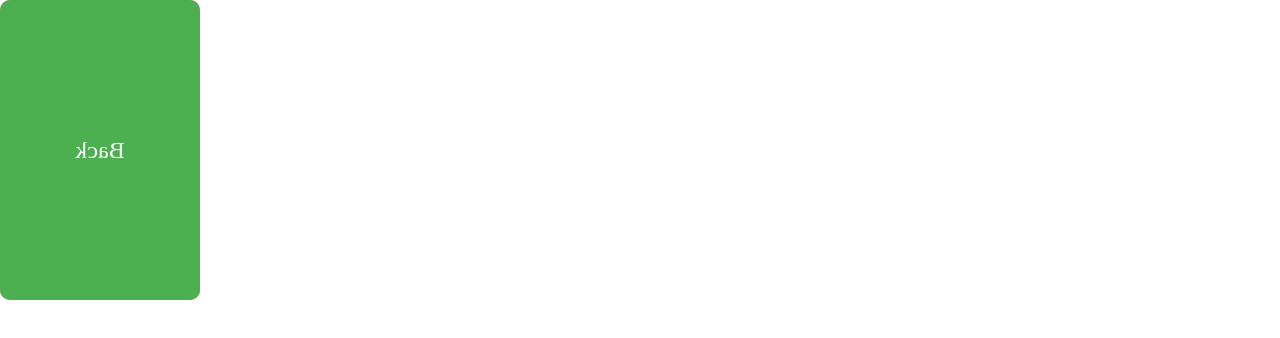
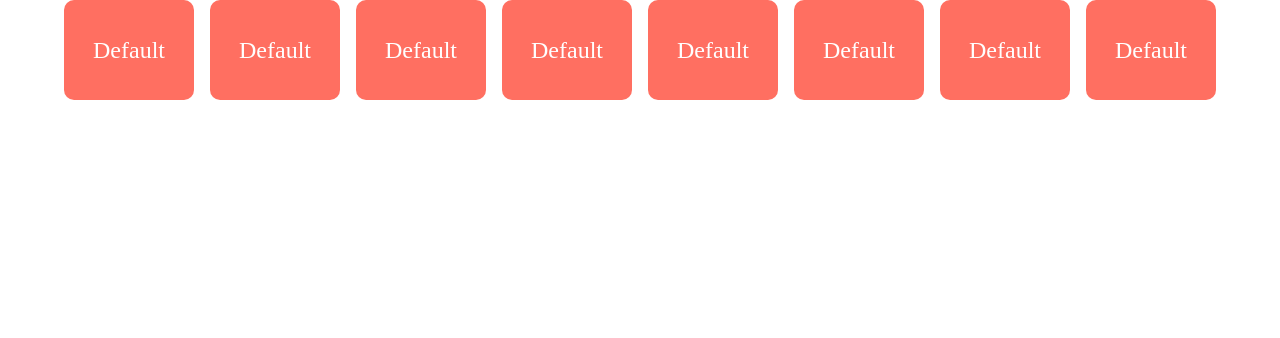
Before and after one commit to oscarhermawan17/games, a React (Vite) app: page / in a window 1280 px wide. Shown: the top 338 px of the page. Built offline with nearby package versions, Linux system fonts and the light colour scheme.

Commit message:
Flip The Card

```diff
--- a/src/App.tsx
+++ b/src/App.tsx
@@ -1,56 +1,64 @@
-import React, { useState } from 'react';
-import { Box } from '@mui/material';
-import { styled } from '@mui/system';
 
-const CardContainer = styled(Box)({
-  perspective: '1000px',
-});
+import { Container } from '@mui/material';
+import Grid from '@mui/system/Unstable_Grid';
 
-const Card = styled(Box)(({ flipped }) => ({
-  width: '200px',
-  height: '300px',
-  position: 'relative',
-  transformStyle: 'preserve-3d',
-  transform: flipped ? 'rotateY(180deg)' : 'rotateY(0deg)',
-  transition: 'transform 0.6s',
-}));
+// import { styles } from './App.ts'
+import Card from './Card/Card'
+import { useState } from 'react';
 
-const CardFace = styled(Box)({
-  position: 'absolute',
-  width: '100%',
-  height: '100%',
-  display: 'flex',
-  justifyContent: 'center',
-  alignItems: 'center',
-  fontSize: '24px',
-  color: '#fff',
-  borderRadius: '10px',
-});
 
-const CardFront = styled(CardFace)({
-  backgroundColor: '#ff6f61',
-});
+const dataStatic = () => {
+  const data: any = {}
+  for(let i=0; i<8; i++) {
+    data[i] = {
+      card: i,
+      isFinish: false,
+      isFlipped: false
+    }
+  }
+  return data;
+}
 
-const CardBack = styled(CardFace)({
-  backgroundColor: '#4caf50',
-  transform: 'rotateY(180deg)',
-});
+type CardInfo = {
+  card: string
+  isFinish: boolean,
+  isFlipped: boolean
+}
 
-const FlipCard = () => {
-  const [flipped, setFlipped] = useState(false);
+function App() {
 
-  const handleFlip = () => {
-    setFlipped(!flipped);
-  };
+  const [listOfCard, setListOfCard] = useState(() => dataStatic())
+
+  const openCard = (card: string) => {
+    setListOfCard((prevState) => (
+      {
+        ...prevState,
+        [card]: {
+          card: card,
+          isFinish: false,
+          isFlipped: true
+        }
+      }))
+  }
 
   return (
-    <CardContainer onClick={handleFlip}>
-      <Card flipped={flipped}>
-        <CardFront>Front</CardFront>
-        <CardBack>Back</CardBack>
-      </Card>
-    </CardContainer>
-  );
-};
+    <Container>
+      <Grid container spacing={2}>
+        {
+          Object.keys(listOfCard).map(key => (
+            <Grid xs={1.5} key={key}>
+              <Card
+                card={listOfCard[key].card}
+                isFinish={listOfCard[key].isFinish}
+                isFlipped={listOfCard[key].isFlipped}
+                openCardClick={openCard}
+              />
+            </Grid>
+          ))
+        }
+      </Grid>
+    </Container>
+  )
+}
 
-export default FlipCard;
+export default App
--- a/src/Card/Card.tsx
+++ b/src/Card/Card.tsx
@@ -1,4 +1,3 @@
-import { useState } from 'react';
 import { styled } from '@mui/system';
 
 const CardContent = styled('div')(({ flipped }: { flipped : boolean}) => ({
@@ -15,6 +14,7 @@ const CardFace = styled('div')({
   position: 'absolute',
   width: '100%',
   height: '100%',
+  backfaceVisibility: 'hidden',
   display: 'flex',
   justifyContent: 'center',
   alignItems: 'center',
@@ -32,13 +32,20 @@ const CardBack = styled(CardFace)({
   transform: 'rotateY(180deg)',
 });
 
-const Card = ({ data }: { data: number}) => {
-  const [flipped, setFlipped] = useState(false);
 
+type CardInfo = {
+  card: string
+  isFinish: boolean,
+  isFlipped: boolean,
+  openCardClick: (card: string) => void
+}
+
+const Card = ({ card, isFinish, isFlipped, openCardClick }: CardInfo) => {
+  console.log('card', card)
   return (
-    <CardContent onClick={() => setFlipped(!flipped)} flipped={flipped}>
-      <CardFront>{data}</CardFront>
-      <CardBack>belakang</CardBack>
+    <CardContent onClick={() => openCardClick(card)} flipped={isFlipped}>
+      <CardFront>Default</CardFront>
+      <CardBack>{card}</CardBack>
     </CardContent>
   )
 }
```
